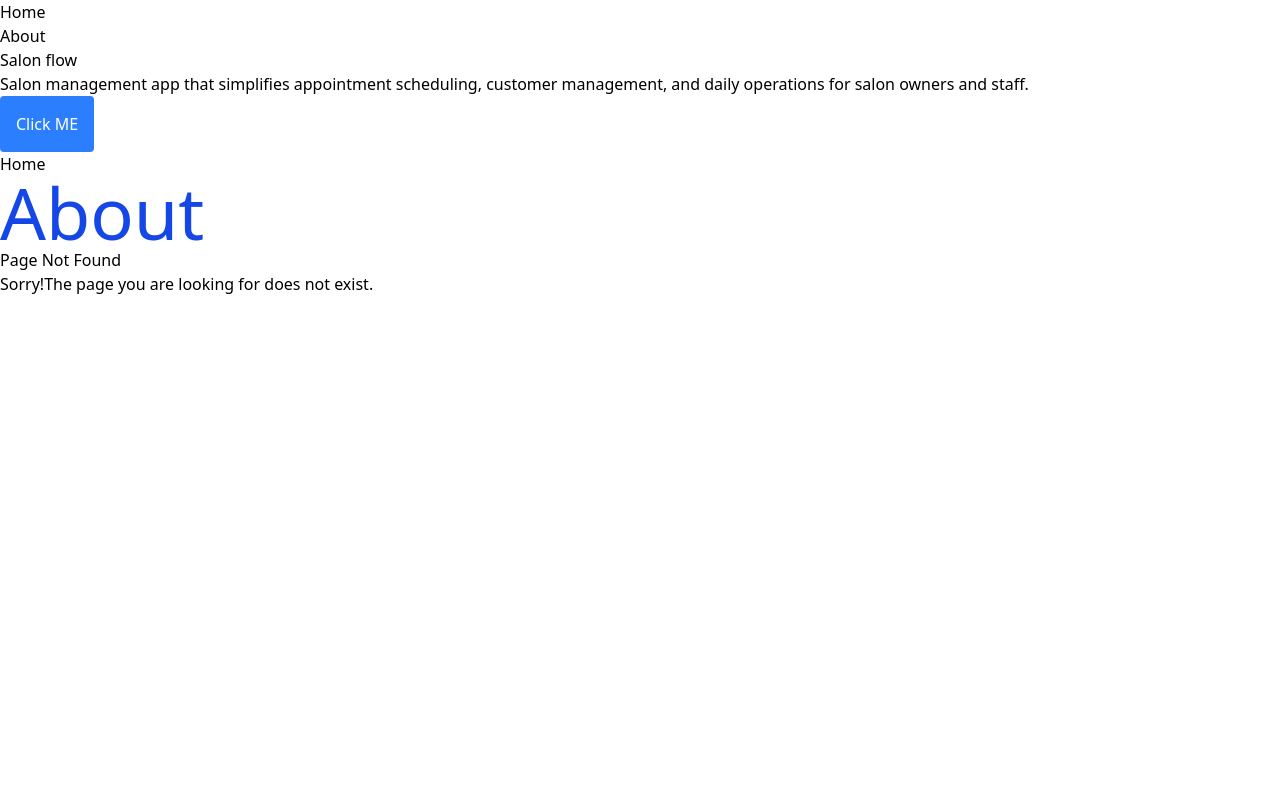
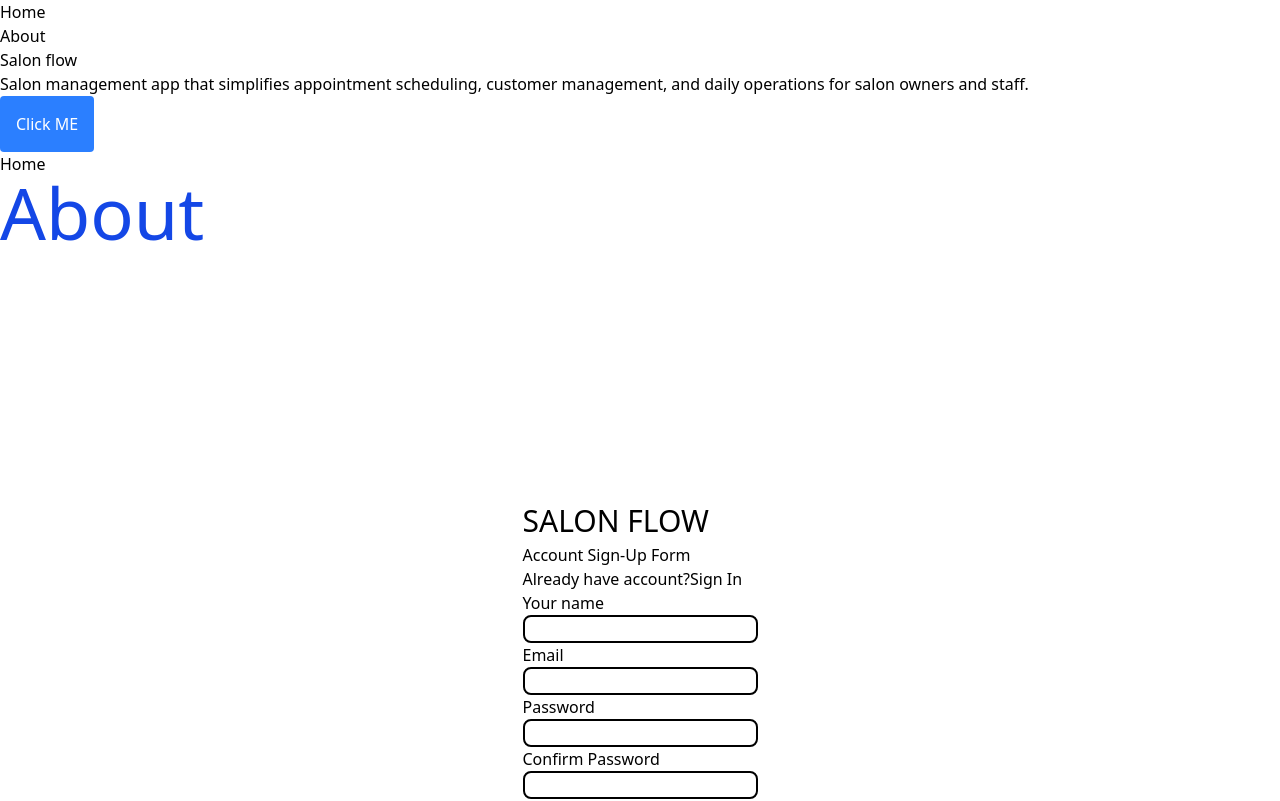
Before and after one commit to Delta-Rwanda/salon-flow, a React (Vite) app: page /LogIn in a window 1280 px wide. Shown: the top 801 px of the page. Built offline with nearby package versions, Linux system fonts and the light colour scheme.

Commit message:
add inputs

```diff
--- a/src/App.jsx
+++ b/src/App.jsx
@@ -10,6 +10,7 @@ const App = () => {
     <div>
       <Router>
         <Navigation />
+
         <h1 className="tex-blue-500">Salon flow</h1>
         <p>
           Salon management app that simplifies appointment scheduling, customer
@@ -33,11 +34,13 @@ const App = () => {
             <Route path="/" element={<Home />} />
             <Route path="/about" element={<About />} />
             <Route path="*" element={<NotFound />} />
-            <Route path="*" element={<LogIn />} />
+            <Route path="/LogIn" element={<LogIn />} />
           </Routes>
         </div>
       </Router>
+      <LogIn/>
     </div>
+
   );
 };
 
--- a/src/pages/LogIn.jsx
+++ b/src/pages/LogIn.jsx
@@ -1,12 +1,22 @@
 const LogIn = () => {
     return (
-        <form action="">
-            <h1 className="text-[50px]">SALON FLOW</h1>
-            <div>
+        <div className="flex justify-center items-center h-screen">
+          <form action="">
+           <h1 className="text-[30px] font-poppins">SALON FLOW</h1>
+           <h4>Account Sign-Up Form</h4>
+           <p>Already have account?<span>Sign In</span></p>
 
-            </div>
+          <label htmlFor="first-name">Your name</label><br></br>
+          <input type="text" name="name" id="name" className="border-2 rounded-[8px]" /><br></br>
+          <label htmlFor="e-mail">Email</label><br></br>
+          <input type="text" name="email" id="email" className="border-2 rounded-[8px]" /><br></br>
+          <label htmlFor="password">Password</label><br></br>
+          <input type="password" name="password" id="password" className="border-2 rounded-[8px]" /><br></br>
+          <label htmlFor="password">Confirm Password</label><br></br>
+          <input type="password" name="confirm-password" id="confirm-password" className="border-2 rounded-[8px]" />
+        </form>
 
-        </form>
+        </div>
     );
   };
 
```
